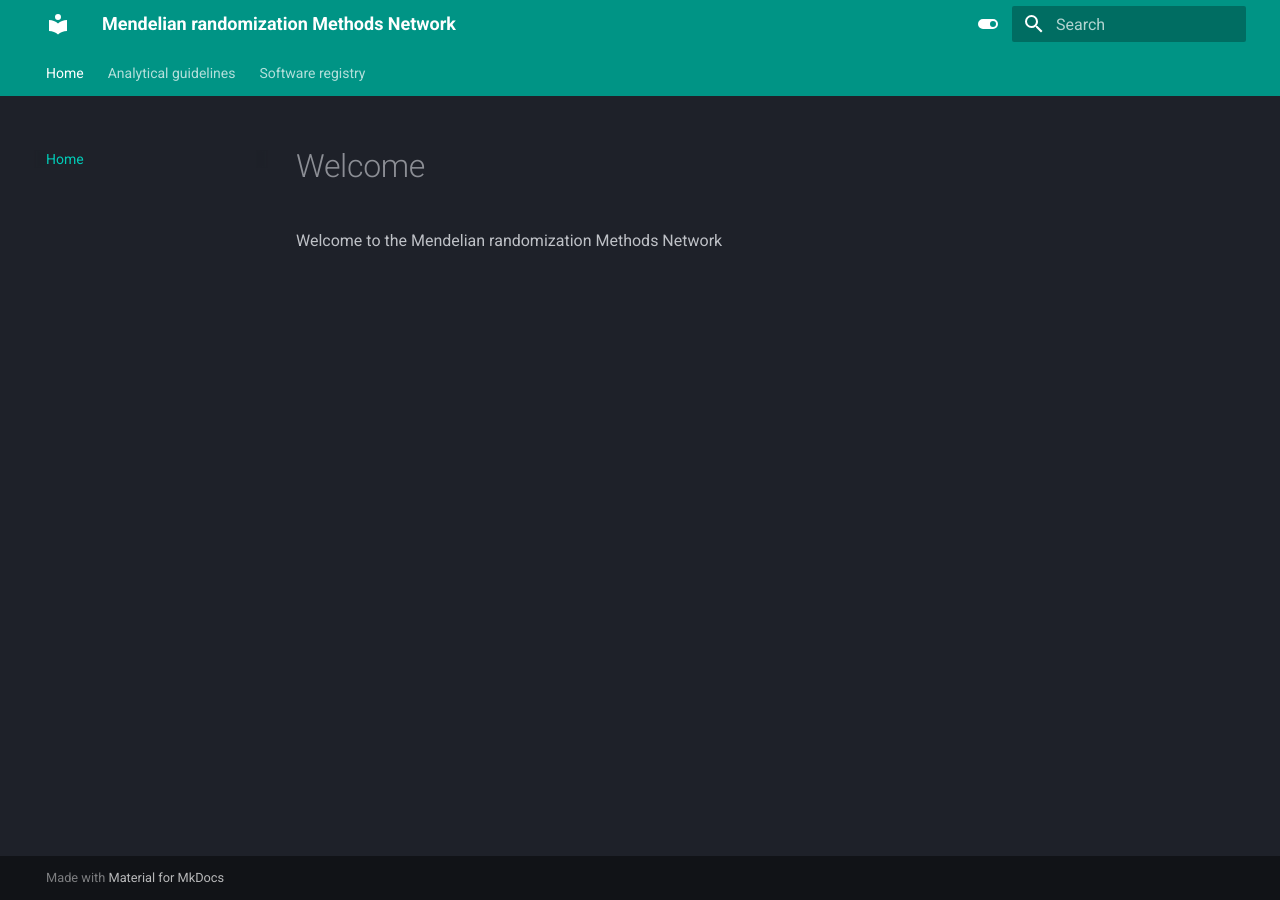
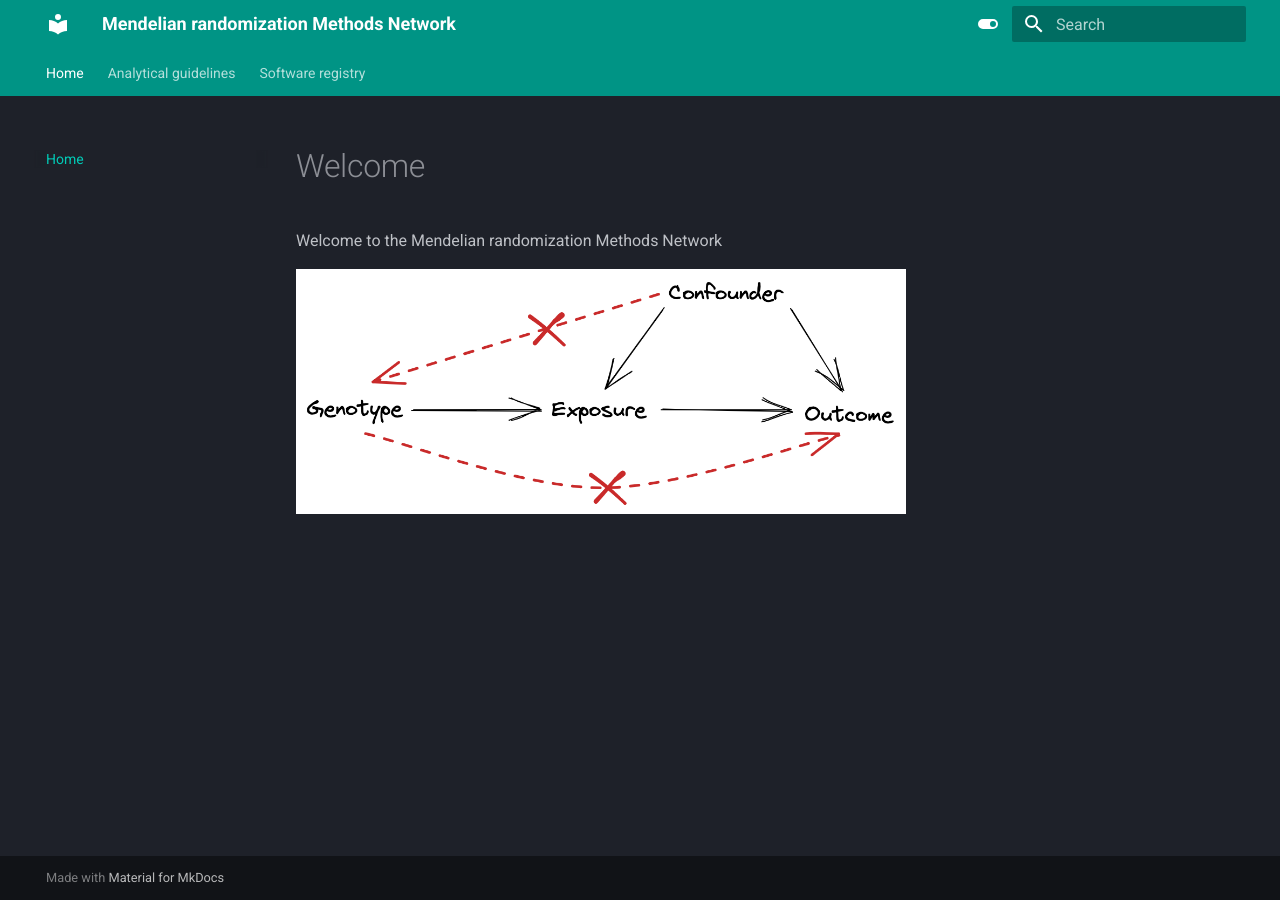
Before and after one commit to open-mr-project/open-mr-project.github.io, an MkDocs documentation site: the page built from docs/index.md, in a window 1280 px wide. Built offline with MkDocs 1.6.1 and Material for MkDocs 9.7.7, drawn with Linux system fonts in a browser that asks for light colours.

Commit message:
Add DAG image

```diff
--- a/docs/index.md
+++ b/docs/index.md
@@ -4,3 +4,5 @@ title: Home
 # Welcome
 
 Welcome to the Mendelian randomization Methods Network
+
+![](img/mr-dag-violations.excalidraw.png){width=65%}
```
